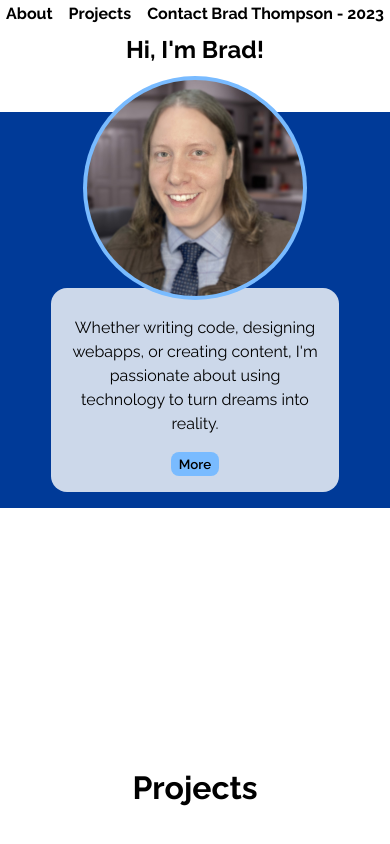
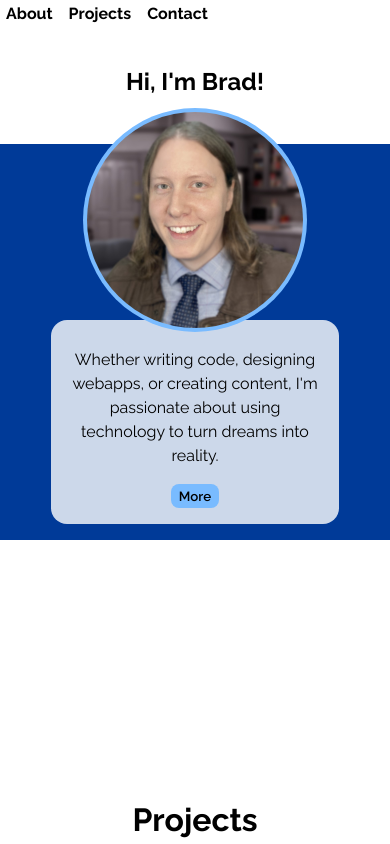
Before and after one commit to brthomiu/dev-portfolio, a React (Vite) app: page / in a window 390 px wide. Shown: the top 844 px of the page. Built offline with nearby package versions, Linux system fonts and the light colour scheme.

Commit message:
Build and deploy no.4

```diff
--- a/src/components/styles.css
+++ b/src/components/styles.css
@@ -284,6 +284,12 @@
   font-size: 4rem;
   color: var(--color-dark);
 }
+.about {
+  margin-top: 18rem;
+}
+.header--right {
+  display: none;
+}
 
 
 
```
Also changed, not shown: 4 other files (tests, documents, lock files or other folders).
